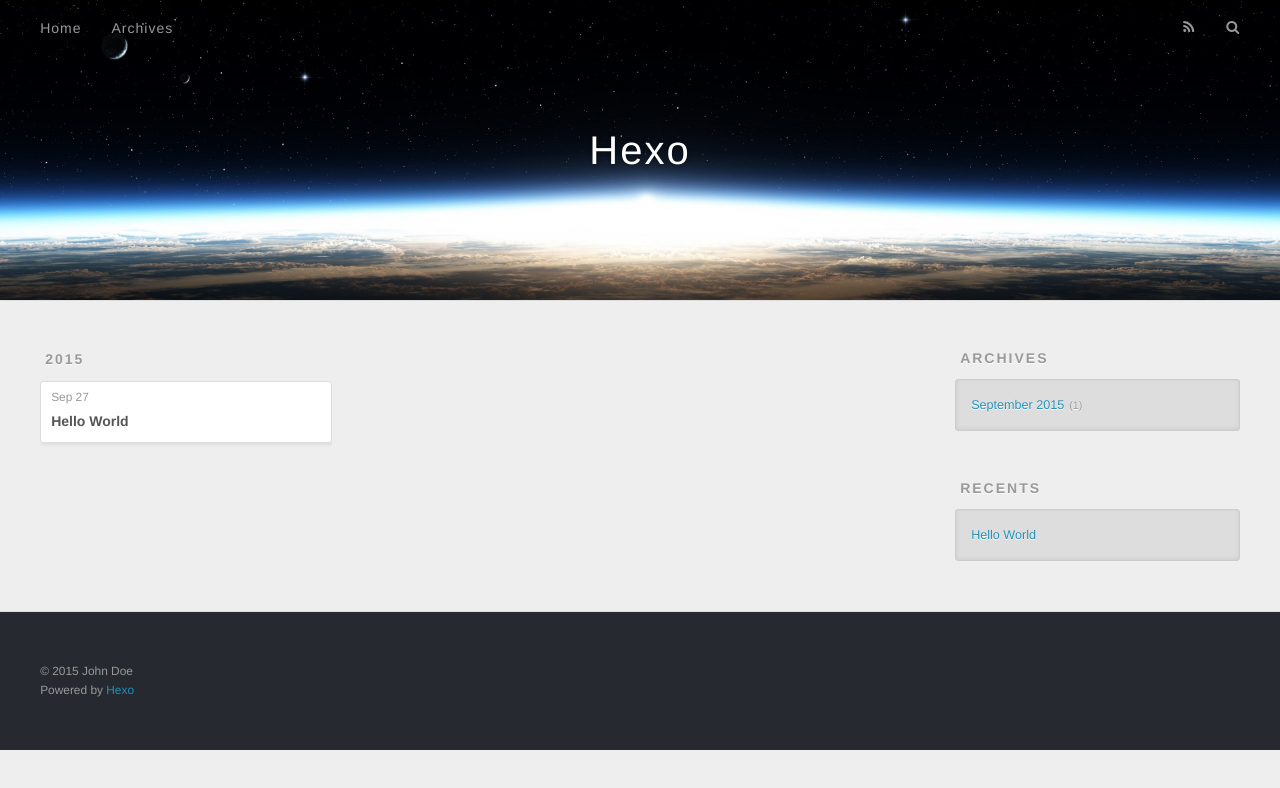
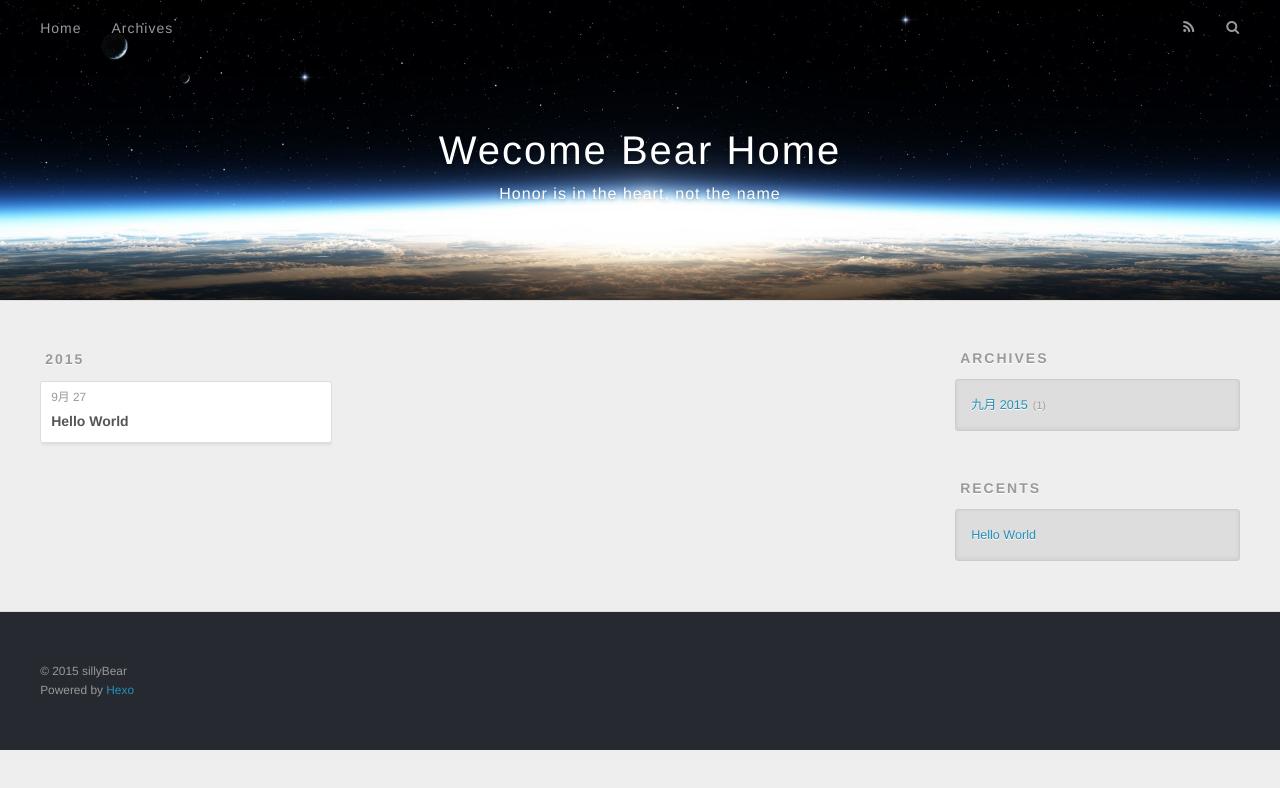
Before and after one commit to flyingbrid/flyingbrid.github.io, a plain HTML site: page archives/2015/09/index.html in a window 1280 px wide. Drawn offline with nearby package versions, Linux system fonts and the light colour scheme.

Commit message:
Site updated: 2015-09-27 17:04:19

```diff
--- a/archives/2015/09/index.html
+++ b/archives/2015/09/index.html
@@ -3,19 +3,19 @@
 <head>
   <meta charset="utf-8">
 
-  <title>Archives: 2015/9 | Hexo</title>
+  <title>Archives: 2015/9 | Wecome Bear Home</title>
   <meta name="viewport" content="width=device-width, initial-scale=1, maximum-scale=1">
-  <meta name="description">
+  <meta name="description" content="ѧϰ�ܽ� ˼������ ֪ʶ����">
 <meta property="og:type" content="website">
-<meta property="og:title" content="Hexo">
+<meta property="og:title" content="Wecome Bear Home">
 <meta property="og:url" content="http://yoursite.com/archives/2015/09/index.html">
-<meta property="og:site_name" content="Hexo">
-<meta property="og:description">
+<meta property="og:site_name" content="Wecome Bear Home">
+<meta property="og:description" content="ѧϰ�ܽ� ˼������ ֪ʶ����">
 <meta name="twitter:card" content="summary">
-<meta name="twitter:title" content="Hexo">
-<meta name="twitter:description">
+<meta name="twitter:title" content="Wecome Bear Home">
+<meta name="twitter:description" content="ѧϰ�ܽ� ˼������ ֪ʶ����">
 
-    <link rel="alternative" href="/atom.xml" title="Hexo" type="application/atom+xml">
+    <link rel="alternative" href="/atom.xml" title="Wecome Bear Home" type="application/atom+xml">
 
 
     <link rel="icon" href="/favicon.png">
@@ -33,8 +33,12 @@
   <div id="header-outer" class="outer">
     <div id="header-title" class="inner">
       <h1 id="logo-wrap">
-        <a href="/" id="logo">Hexo</a>
+        <a href="/" id="logo">Wecome Bear Home</a>
       </h1>
+
+        <h2 id="subtitle-wrap">
+          <a href="/" id="subtitle">Honor is in the heart, not the name</a>
+        </h2>
 
     </div>
     <div id="header-inner" class="inner">
@@ -76,7 +80,7 @@
   <div class="archive-article-inner">
     <header class="archive-article-header">
       <a href="/2015/09/27/hello-world/" class="archive-article-date">
-  <time datetime="2015-09-27T08:43:46.838Z" itemprop="datePublished">Sep 27</time>
+  <time datetime="2015-09-27T08:43:46.838Z" itemprop="datePublished">9月 27</time>
 </a>
 
 
@@ -106,7 +110,7 @@
   <div class="widget-wrap">
     <h3 class="widget-title">Archives</h3>
     <div class="widget">
-      <ul class="archive-list"><li class="archive-list-item"><a class="archive-list-link" href="/archives/2015/09/">September 2015</a><span class="archive-list-count">1</span></li></ul>
+      <ul class="archive-list"><li class="archive-list-item"><a class="archive-list-link" href="/archives/2015/09/">九月 2015</a><span class="archive-list-count">1</span></li></ul>
     </div>
   </div>
 
@@ -133,7 +137,7 @@
 
   <div class="outer">
     <div id="footer-info" class="inner">
-      &copy; 2015 John Doe<br>
+      &copy; 2015 sillyBear<br>
       Powered by <a href="http://hexo.io/" target="_blank">Hexo</a>
     </div>
   </div>
```
Also changed, not shown: 2015/09/27/hello-world/index.html (+11 -7 lines), archives/2015/index.html (+16 -12 lines), archives/index.html (+16 -12 lines), index.html (+16 -12 lines).
